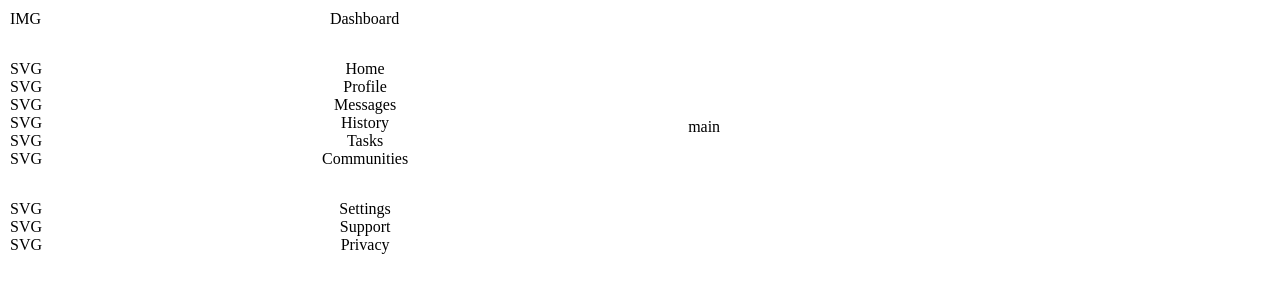
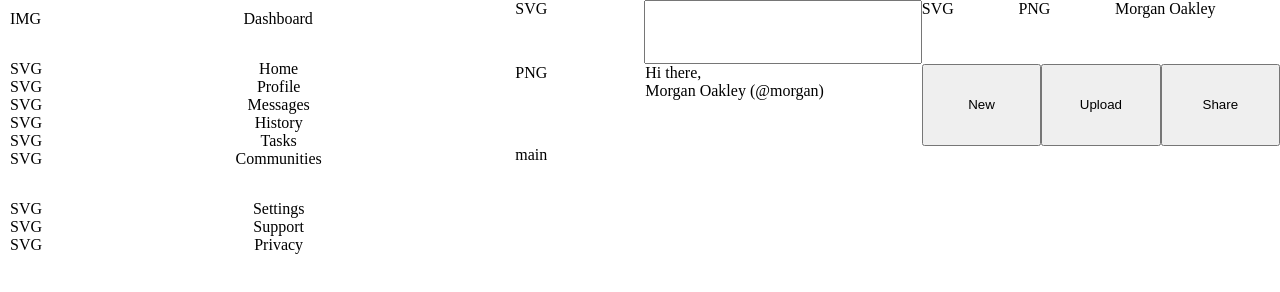
Before and after one commit to chaoticmewtral/admin-dashboard, a plain HTML site: page index.html in a window 1280 px wide. Drawn offline with Linux system fonts and the light colour scheme.

Commit message:
Add to index and style
Laid out header items and styled them into grids.

```diff
--- a/index.html
+++ b/index.html
@@ -10,16 +10,25 @@
 <body>
     <header>
         <div id="search">
-
+            <div>SVG</div>
+            <input type="text" name="search" id="search-bar">
         </div>
         <div id="greeting">
-
+            <div class="avatar">PNG</div>
+            <div>
+                <p>Hi there,</p>
+                <p>Morgan Oakley (@morgan)</p>
+            </div>
         </div>
         <div id="notification">
-
+            <div>SVG</div>
+            <div class="avatar">PNG</div>
+            <div>Morgan Oakley</div>
         </div>
         <div id="buttons">
-
+            <button>New</button>
+            <button>Upload</button>
+            <button>Share</button>
         </div>
     </header>
     <div id="sidebar">
--- a/style.css
+++ b/style.css
@@ -13,6 +13,7 @@ body {
 }
 
 header {
+    display: grid;
     grid-area: header;
     grid-template-areas:
         "search notification"
@@ -21,18 +22,26 @@ header {
 
 #search {
     grid-area: search;
+    display: grid;
+    grid-template-columns: auto auto;
 }
 
 #greeting {
     grid-area: greeting;
+    display: grid;
+    grid-template-columns: auto auto;
 }
 
 #notification {
     grid-area: notification;
+    display: grid;
+    grid-template-columns: auto auto auto;
 }
 
 #buttons {
     grid-area: buttons;
+    display: inline-grid;
+    grid-template-columns: repeat(3, 1fr);
 }
 
 #sidebar {
@@ -55,4 +64,5 @@ header {
 
 main {
     grid-area: main;
+    display: grid;
 }
```
